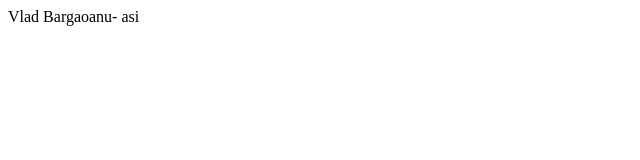
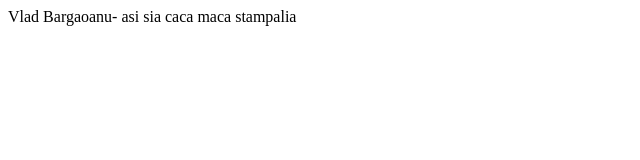
Before and after one commit to Cicatrice-Vlad/prework, a plain HTML site: page index.html in a window 1280 px wide. Shown: the whole page, without its empty margins (0-640 px from the left). Drawn offline with Linux system fonts and the light colour scheme.

Commit message:
Update index.html

```diff
--- a/index.html
+++ b/index.html
@@ -7,6 +7,6 @@
     <title>Document</title>
 </head>
 <body>
-    Vlad Bargaoanu- asi
+    Vlad Bargaoanu- asi sia caca maca stampalia
 </body>
 </html>
```
